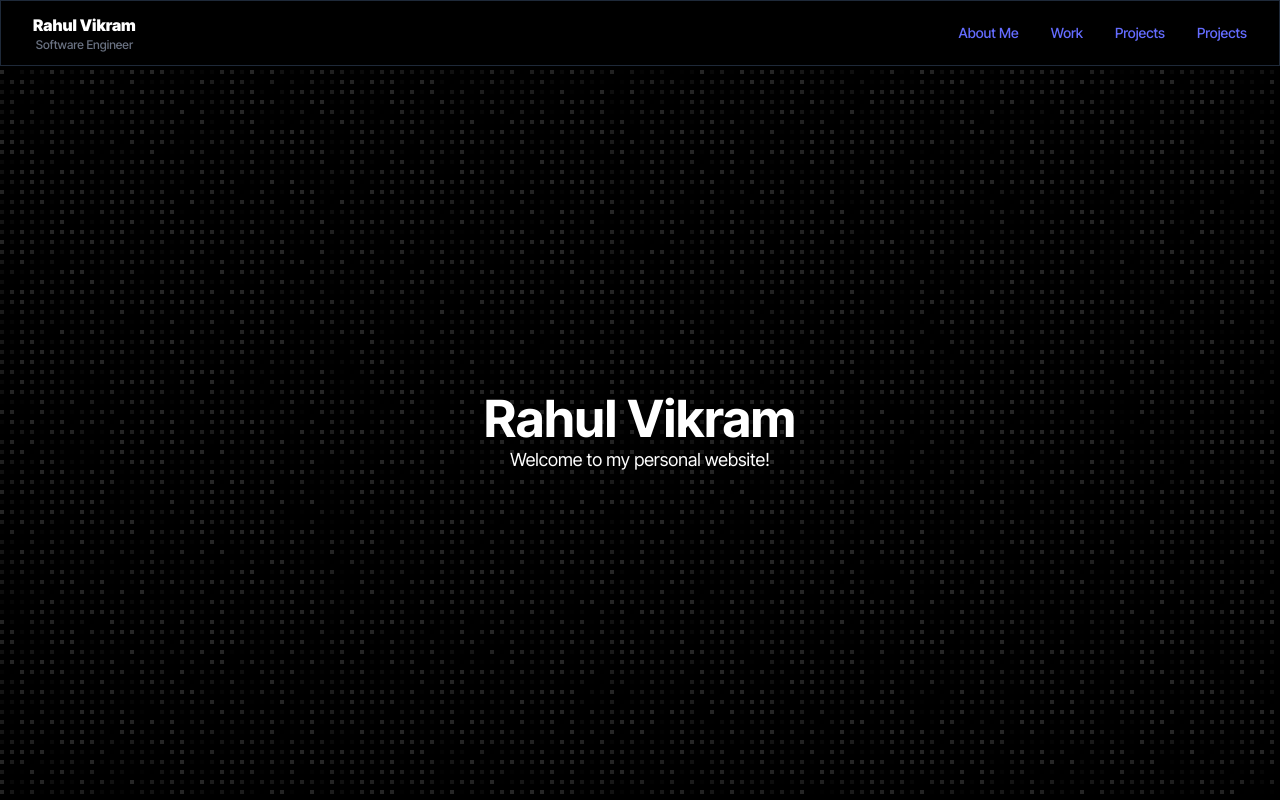
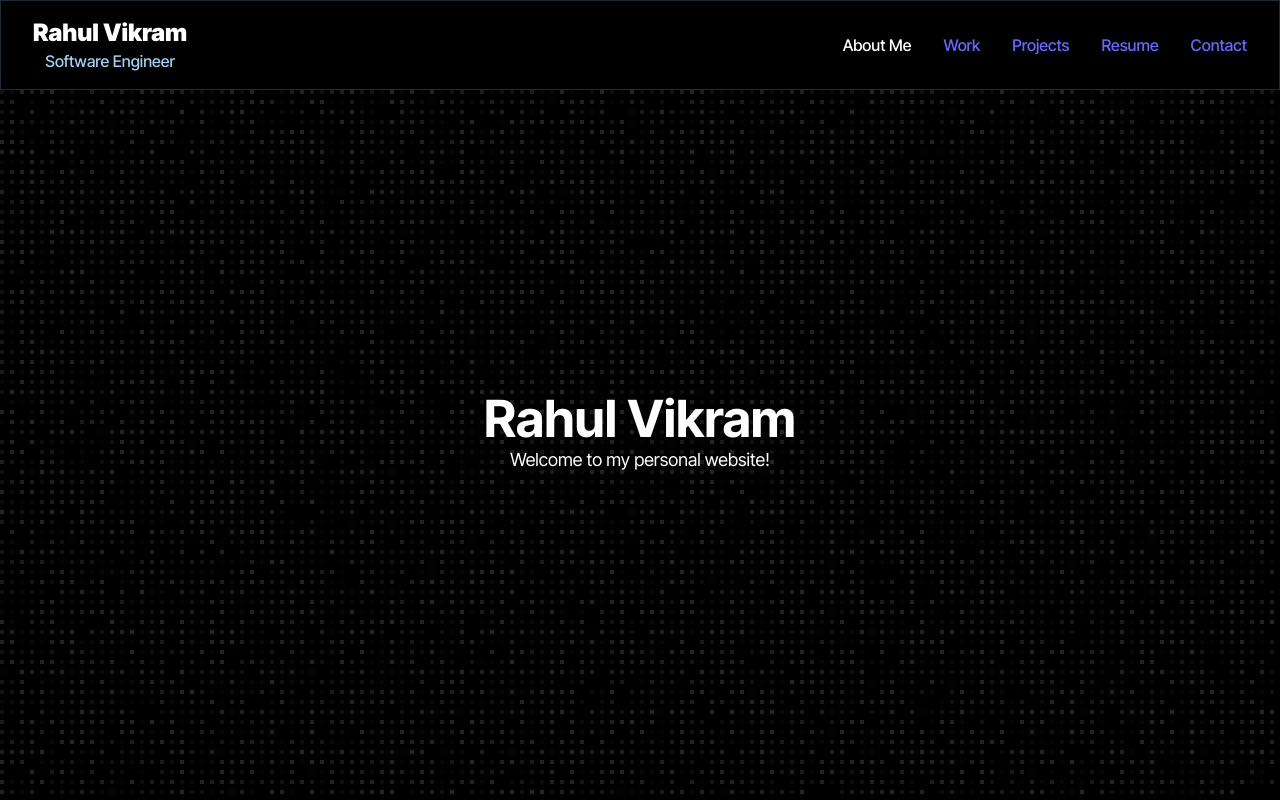
Before and after one commit to rahulvikram/portfolio, a React (Vite) app: page / in a window 1280 px wide. Shown: the top 800 px of the page. Built offline with nearby package versions, Linux system fonts and the light colour scheme.

Commit message:
fix: make navbar links white

```diff
--- a/src/components/contact.tsx
+++ b/src/components/contact.tsx
@@ -80,7 +80,7 @@ const DATA = {
 
 export function Contact() {
   return (
-    <div className="flex flex-col items-center justify-center">
+    <div id="contact" className="flex flex-col items-center justify-center">
       <span className="pointer-events-none bg-gradient-to-b from-black to-gray-300/80 bg-clip-text text-center text-8xl leading-none font-semibold whitespace-pre-wrap text-transparent dark:from-white dark:to-slate-900/10">
         Dock
       </span>
--- a/src/components/navbar.tsx
+++ b/src/components/navbar.tsx
@@ -9,26 +9,29 @@ export function Navbar() {
   return (
     <nav className="fixed top-0 left-0 right-0 z-50 bg-black border-1 border-gray-800" >
       <div className="max-w-7xl mx-auto px-6 lg:px-8">
-        <div className="flex items-center justify-between h-16">
+        <div className="flex items-center justify-between h-22">
           {/* Logo/Name */}
           <Link to="/" className="flex flex-col">
-            <span className="text-base text-white font-black text-foreground">Rahul Vikram</span>
-            <span className="text-xs text-muted-foreground">Software Engineer</span>
+            <span className="text-2xl text-white font-black text-foreground">Rahul Vikram</span>
+            <span className="text-md" style={{ color: "#A3CEF1" }}>Software Engineer</span>
           </Link>
 
           {/* Desktop Navigation */}
           <div className="hidden md:flex items-center gap-8">
-            <Link to="#about-me" className="text-sm text-foreground hover:text-muted-foreground transition-colors">
-              About Me
+            <Link to="#about-me">
+              <span className="text-white">About Me</span>
             </Link>
-            <Link to="#my-work" className="text-sm text-foreground hover:text-muted-foreground transition-colors">
+            <Link to="#my-work" className="font-bold">
               Work
             </Link>
-            <Link to="#projects" className="text-sm text-foreground hover:text-muted-foreground transition-colors">
+            <Link to="#projects" className="font-bold">
               Projects
             </Link>
-            <Link to="#contact" className="text-sm text-foreground hover:text-muted-foreground transition-colors">
-              Projects
+            <Link to="#resume" className="font-bold">
+              Resume
+            </Link>
+            <Link to="#contact" className="font-bold">
+              Contact
             </Link>
 
           </div>
```
